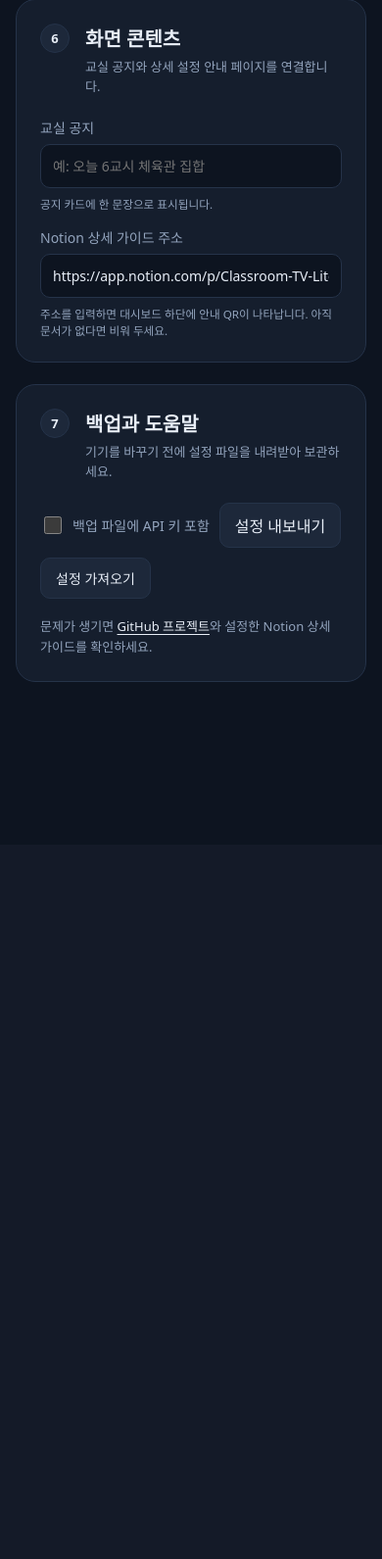
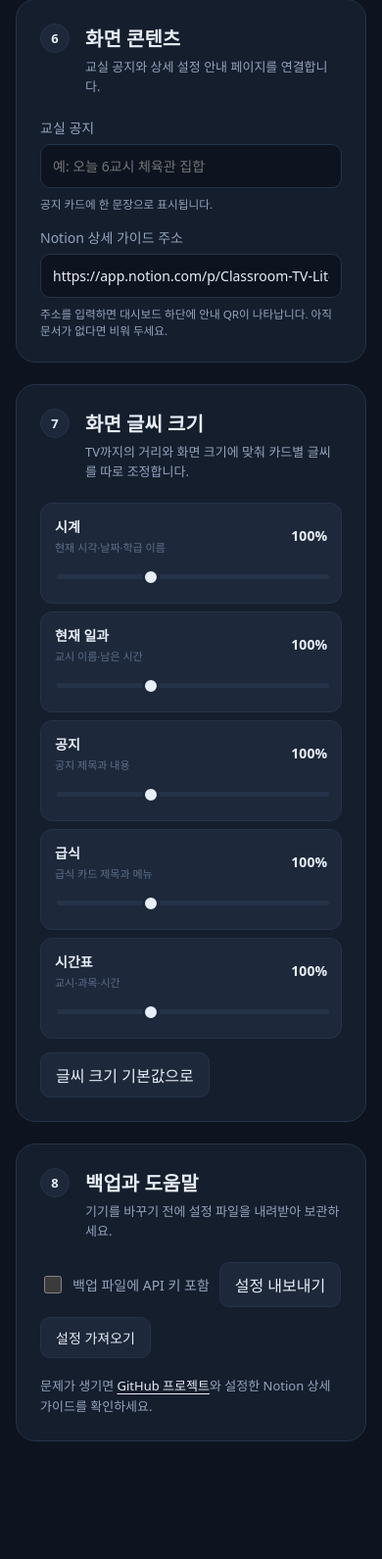
Before and after one commit to SKR6582/Classroom_Lite, a Flask app: page /settings in a window 390 px wide. Shown: the part 3347-4938 px from the top of the page at 98% size. Before the commit the page ends 4043 px from the top, so only its background shows below. Run offline with Flask 3, Linux system fonts and the light colour scheme; some web fonts are replaced.

Commit message:
feat: add per-card font size controls
Co-authored-by: Cursor <cursoragent@cursor.com>

```diff
--- a/app.py
+++ b/app.py
@@ -152,6 +152,7 @@ def create_app(test_config: dict[str, Any] | None = None) -> Flask:
                 "classroom_name": settings["classroom_name"],
                 "notice": settings["notice"],
                 "help_url": settings["help_url"],
+                "display": settings["display"],
                 "timetable": timetable,
             }
         )
--- a/static/css/app.css
+++ b/static/css/app.css
@@ -1,3 +1,5 @@
+@import url("https://cdn.jsdelivr.net/gh/orioncactus/pretendard@v1.3.9/dist/web/variable/pretendardvariable-dynamic-subset.min.css");
+
 :root {
   color-scheme: dark;
   --bg-base: #0d1420;
@@ -9,12 +11,17 @@
   --text-tertiary: #5d6f8a;
   --accent: #f4c453;
   --accent-dim: rgba(244, 196, 83, 0.14);
+  --font-clock-scale: 100%;
+  --font-status-scale: 100%;
+  --font-notice-scale: 100%;
+  --font-meal-scale: 100%;
+  --font-timetable-scale: 100%;
 }
 
 * { box-sizing: border-box; }
 [hidden] { display: none !important; }
 html, body { margin: 0; min-height: 100%; background: var(--bg-base); color: var(--text-primary); }
-body { font-family: system-ui, -apple-system, BlinkMacSystemFont, "Segoe UI", sans-serif; }
+body { font-family: "Pretendard Variable", Pretendard, system-ui, -apple-system, BlinkMacSystemFont, "Segoe UI", sans-serif; }
 button, input, select { font: inherit; }
 button, a { -webkit-tap-highlight-color: transparent; }
 
@@ -214,6 +225,34 @@ button, .primary-button, .secondary-button {
 .form-help { color: var(--text-secondary); }
 .support-links { margin: 18px 0 0; color: var(--text-secondary); font-size: 13px; line-height: 1.6; }
 .support-links a { color: var(--text-primary); text-underline-offset: 3px; }
+.font-scale-editor { display: grid; gap: 8px; margin-bottom: 14px; }
+.font-scale-row {
+  display: grid; grid-template-columns: minmax(180px, .7fr) minmax(180px, 1fr) 52px;
+  align-items: center; gap: 16px; padding: 13px 14px;
+  background: var(--surface-2); border: 1px solid var(--border-subtle); border-radius: 12px;
+}
+.font-scale-row > span { display: grid; gap: 3px; }
+.font-scale-row strong { color: var(--text-primary); font-size: 14px; }
+.font-scale-row small { color: var(--text-tertiary); font-size: 11px; }
+.font-scale-row input[type="range"] {
+  appearance: none; min-height: 24px; padding: 0;
+  background: transparent; border: 0; cursor: pointer;
+}
+.font-scale-row input[type="range"]::-webkit-slider-runnable-track {
+  height: 5px; background: var(--border-subtle); border-radius: 99px;
+}
+.font-scale-row input[type="range"]::-webkit-slider-thumb {
+  appearance: none; width: 18px; height: 18px; margin-top: -6px;
+  background: var(--text-primary); border: 3px solid var(--surface-2); border-radius: 50%;
+}
+.font-scale-row input[type="range"]::-moz-range-track {
+  height: 5px; background: var(--border-subtle); border-radius: 99px;
+}
+.font-scale-row input[type="range"]::-moz-range-thumb {
+  width: 14px; height: 14px;
+  background: var(--text-primary); border: 3px solid var(--surface-2); border-radius: 50%;
+}
+.font-scale-row output { color: var(--text-primary); text-align: right; font-variant-numeric: tabular-nums; font-weight: 800; }
 .override-editor { margin: 12px 0; display: grid; grid-template-columns: repeat(4, 1fr); gap: 8px; }
 .form-message { min-height: 24px; color: var(--text-secondary); }
 .form-message.success { color: var(--text-primary); }
@@ -237,6 +276,10 @@ button, .primary-button, .secondary-button {
   .setup-guide { grid-template-columns: 1fr; }
   .setup-guide-actions { grid-template-columns: 1fr 1fr; }
   .setup-guide-actions .secondary-button { white-space: normal; text-align: center; }
+  .font-scale-row { grid-template-columns: 1fr auto; gap: 8px 12px; }
+  .font-scale-row > span { grid-column: 1; grid-row: 1; }
+  .font-scale-row output { grid-column: 2; grid-row: 1; }
+  .font-scale-row input[type="range"] { grid-column: 1 / -1; grid-row: 2; }
   .section-heading-with-control { grid-template-columns: 34px minmax(0, 1fr); }
   .section-heading-with-control select { grid-column: 1 / -1; }
   .override-editor { grid-template-columns: 1fr 1fr; }
--- a/static/js/dashboard.js
+++ b/static/js/dashboard.js
@@ -4,6 +4,7 @@ import {
   formatTime,
   getScheduleState,
 } from "./time.js";
+import { applyFontScales } from "./display.js";
 import { enableWakeLock } from "./wake-lock.js";
 
 const elements = {
@@ -86,6 +87,7 @@ async function loadDashboard(refresh = false) {
   }
   if (!response.ok) throw new Error("대시보드 설정을 불러오지 못했습니다.");
   const data = await response.json();
+  applyFontScales(data.display?.font_scales);
   elements.classroom.textContent = data.classroom_name || "교실";
   elements.notice.textContent = data.notice || "등록된 공지가 없습니다.";
   renderTimetable(data.timetable);
--- a/static/js/settings.js
+++ b/static/js/settings.js
@@ -23,6 +23,7 @@ function fillForm() {
   fillBasicSettings();
   fillNeisSettings();
   fillHelpSettings();
+  fillDisplaySettings();
 }
 
 function fillBasicSettings() {
@@ -50,6 +51,19 @@ function fillHelpSettings() {
     help.removeAttribute("href");
     help.hidden = true;
   }
+}
+
+function fillDisplaySettings() {
+  const scales = state.display?.font_scales || {};
+  document.querySelectorAll("[data-font-scale]").forEach((input) => {
+    const key = input.dataset.fontScale;
+    input.value = scales[key] ?? 100;
+    updateFontScaleOutput(key, input.value);
+  });
+}
+
+function updateFontScaleOutput(key, value) {
+  document.querySelector(`[data-font-scale-output="${key}"]`).textContent = `${value}%`;
 }
 
 function renderSlots() {
@@ -132,6 +146,18 @@ document.querySelector("#clear-override").addEventListener("click", () => {
   const date = document.querySelector("#override-date").value;
   delete state.date_overrides[date];
   renderOverride();
+});
+
+document.querySelectorAll("[data-font-scale]").forEach((input) => {
+  input.addEventListener("input", () => {
+    updateFontScaleOutput(input.dataset.fontScale, input.value);
+  });
+});
+document.querySelector("#reset-font-scales").addEventListener("click", () => {
+  document.querySelectorAll("[data-font-scale]").forEach((input) => {
+    input.value = "100";
+    updateFontScaleOutput(input.dataset.fontScale, input.value);
+  });
 });
 
 document.querySelector("#school-search").addEventListener("click", async () => {
@@ -226,6 +252,7 @@ form.addEventListener("submit", async (event) => {
   storeCurrentOverride();
   collectBasicSettings();
   collectNeisSettings();
+  collectDisplaySettings();
   await saveSettings();
 });
 
@@ -246,6 +273,13 @@ function collectNeisSettings() {
     grade: form.elements.grade.value,
     class_name: form.elements.class_name.value,
   };
+}
+
+function collectDisplaySettings() {
+  state.display = { font_scales: {} };
+  document.querySelectorAll("[data-font-scale]").forEach((input) => {
+    state.display.font_scales[input.dataset.fontScale] = Number(input.value);
+  });
 }
 
 async function saveSettings() {
--- a/templates/setup.html
+++ b/templates/setup.html
@@ -155,6 +155,44 @@
           <div class="section-heading">
             <span class="section-number">7</span>
             <div>
+              <h2>화면 글씨 크기</h2>
+              <p>TV까지의 거리와 화면 크기에 맞춰 카드별 글씨를 따로 조정합니다.</p>
+            </div>
+          </div>
+          <div class="font-scale-editor">
+            <label class="font-scale-row">
+              <span><strong>시계</strong><small>현재 시각·날짜·학급 이름</small></span>
+              <input type="range" min="75" max="150" step="5" value="100" data-font-scale="clock">
+              <output data-font-scale-output="clock">100%</output>
+            </label>
+            <label class="font-scale-row">
+              <span><strong>현재 일과</strong><small>교시 이름·남은 시간</small></span>
+              <input type="range" min="75" max="150" step="5" value="100" data-font-scale="status">
+              <output data-font-scale-output="status">100%</output>
+            </label>
+            <label class="font-scale-row">
+              <span><strong>공지</strong><small>공지 제목과 내용</small></span>
+              <input type="range" min="75" max="150" step="5" value="100" data-font-scale="notice">
+              <output data-font-scale-output="notice">100%</output>
+            </label>
+            <label class="font-scale-row">
+              <span><strong>급식</strong><small>급식 카드 제목과 메뉴</small></span>
+              <input type="range" min="75" max="150" step="5" value="100" data-font-scale="meal">
+              <output data-font-scale-output="meal">100%</output>
+            </label>
+            <label class="font-scale-row">
+              <span><strong>시간표</strong><small>교시·과목·시간</small></span>
+              <input type="range" min="75" max="150" step="5" value="100" data-font-scale="timetable">
+              <output data-font-scale-output="timetable">100%</output>
+            </label>
+          </div>
+          <button id="reset-font-scales" class="secondary-button" type="button">글씨 크기 기본값으로</button>
+        </section>
+
+        <section class="form-card">
+          <div class="section-heading">
+            <span class="section-number">8</span>
+            <div>
               <h2>백업과 도움말</h2>
               <p>기기를 바꾸기 전에 설정 파일을 내려받아 보관하세요.</p>
             </div>
```
Also changed, not shown: other parts of static/css/app.css (+27 -23 lines), classroom_lite/settings_store.py (+24 -0 lines), docs/ANDROID_SETUP.md (+1 -0 lines), docs/IOS_SETUP.md (+1 -0 lines), static/js/display.js (added, +19 -0 lines), tests/test_app.py (+13 -0 lines), tests/test_display.mjs (added, +45 -0 lines), tests/test_settings.py (+26 -0 lines), README.md.
